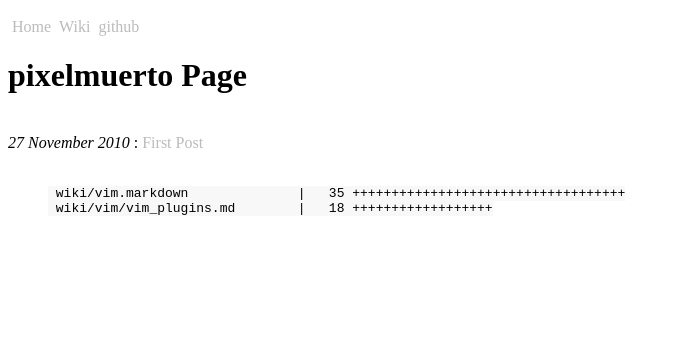
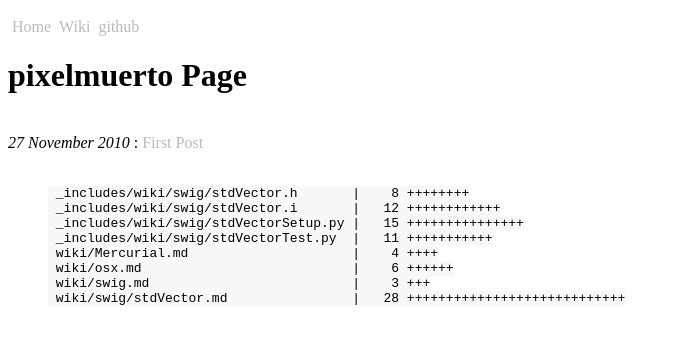
Before and after one commit to pixelmuerto/pixelmuerto.github.com, a Jekyll site: the page built from index.html, in a window 1280 px wide. Shown: the top 344 px of the page, without its empty margins (0-680 px from the left). Built offline with Jekyll 4.4.1, drawn with Linux system fonts in a browser that asks for light colours; Markdown is read by kramdown in place of the engine named in the settings.

Commit message:
modicicaciones en swig

```diff
--- a/_includes/gitDiffStat.markdown
+++ b/_includes/gitDiffStat.markdown
@@ -1,2 +1,8 @@
- wiki/vim.markdown              |   35 +++++++++++++++++++++++++++++++++++
- wiki/vim/vim_plugins.md        |   18 ++++++++++++++++++
+ _includes/wiki/swig/stdVector.h       |    8 ++++++++
+ _includes/wiki/swig/stdVector.i       |   12 ++++++++++++
+ _includes/wiki/swig/stdVectorSetup.py |   15 +++++++++++++++
+ _includes/wiki/swig/stdVectorTest.py  |   11 +++++++++++
+ wiki/Mercurial.md                     |    4 ++++
+ wiki/osx.md                           |    6 ++++++
+ wiki/swig.md                          |    3 +++
+ wiki/swig/stdVector.md                |   28 ++++++++++++++++++++++++++++
```
